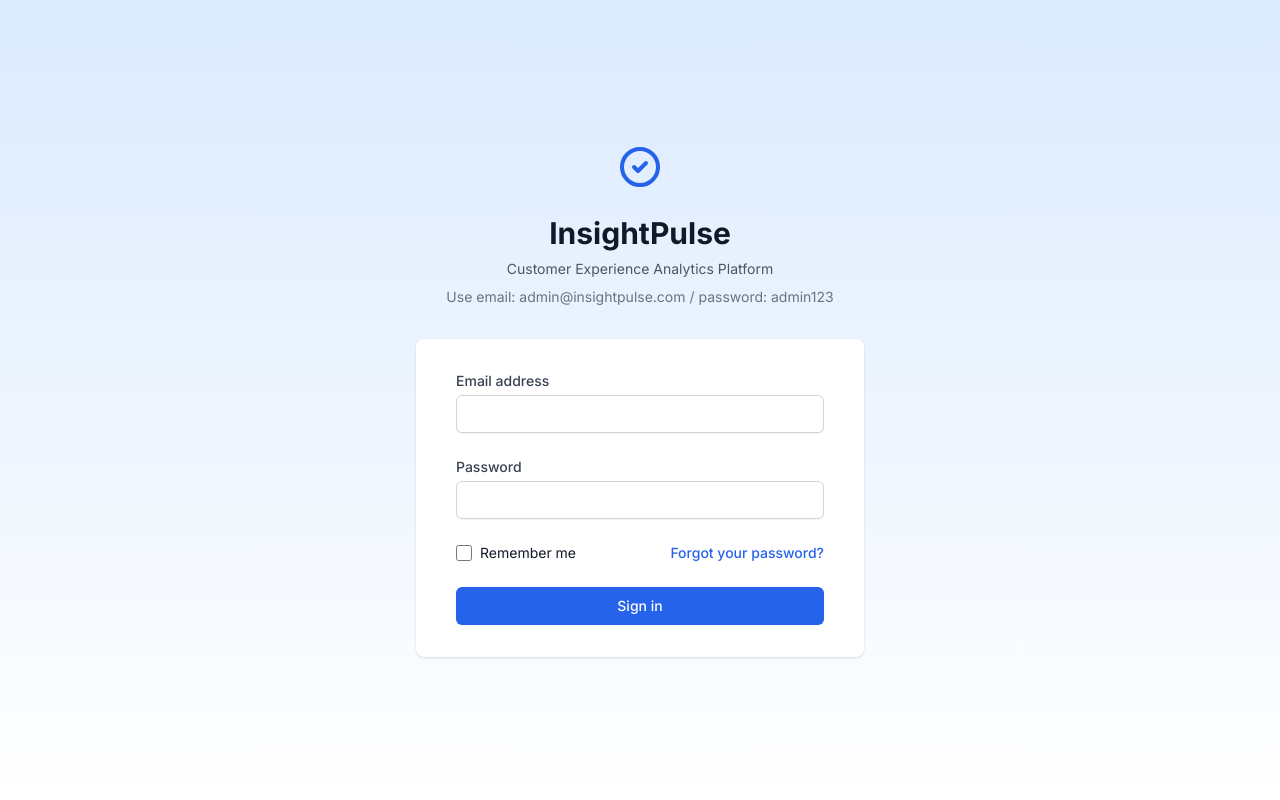
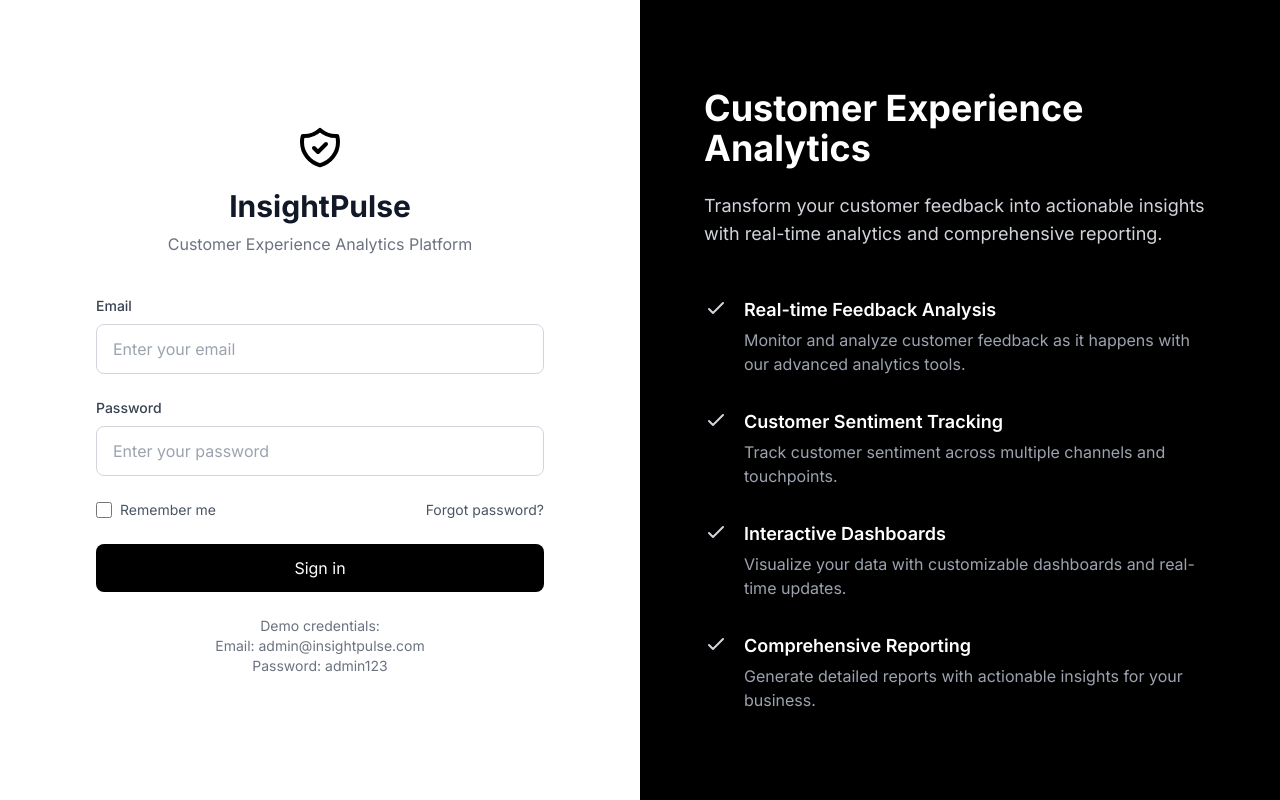
Before and after one commit to apatilgtn/voc-dashboard-update, a React (Vite) app: page /login in a window 1280 px wide. Built offline with nearby package versions, Linux system fonts and the light colour scheme; the HTML template or start-up script is replaced by a standard one.

Commit message:
update login page and dashoboard

```diff
--- a/src/components/DashboardLayout.jsx
+++ b/src/components/DashboardLayout.jsx
@@ -1,8 +1,12 @@
-import React, { useState } from 'react';
-import { Menu, Home, BarChart2, MessageSquare, Phone, Settings, LogOut } from 'lucide-react';
+import React, { useState, useEffect } from 'react';
+import { Menu, Home, BarChart2, MessageSquare, Phone, Settings, LogOut, X, MessageCircle } from 'lucide-react';
+import { generateSpecializedFeedback } from '../services/specializedFeedback';
 
 const DashboardLayout = ({ children }) => {
   const [isSidebarOpen, setIsSidebarOpen] = useState(true);
+  const [isChatOpen, setIsChatOpen] = useState(false);
+  const [feedbacks, setFeedbacks] = useState([]);
+  const [newFeedbackCount, setNewFeedbackCount] = useState(0);
 
   const handleLogout = () => {
     localStorage.removeItem('authToken');
@@ -10,11 +14,130 @@ const DashboardLayout = ({ children }) => {
     window.location.href = '/login';
   };
 
+  useEffect(() => {
+    const generateNewFeedback = () => {
+      const types = ['mental', 'shopping', 'company'];
+      const type = types[Math.floor(Math.random() * types.length)];
+      let newFeedback;
+
+      switch (type) {
+        case 'mental':
+          newFeedback = {
+            ...generateSpecializedFeedback.mentalHealth(),
+            type: 'Mental Health'
+          };
+          break;
+        case 'shopping':
+          newFeedback = {
+            ...generateSpecializedFeedback.shopping(),
+            type: 'Shopping'
+          };
+          break;
+        case 'company':
+          newFeedback = {
+            ...generateSpecializedFeedback.company(),
+            type: 'Company'
+          };
+          break;
+        default:
+          break;
+      }
+
+      setFeedbacks(prev => [newFeedback, ...prev].slice(0, 50));
+      if (!isChatOpen) {
+        setNewFeedbackCount(prev => prev + 1);
+      }
+    };
+
+    const interval = setInterval(generateNewFeedback, 5000);
+    return () => clearInterval(interval);
+  }, [isChatOpen]);
+
+  const ChatBox = () => (
+    <div className="fixed bottom-4 right-4 w-96 bg-white rounded-lg shadow-2xl z-50 border border-gray-200">
+      {/* Chat Header */}
+      <div className="flex items-center justify-between p-4 bg-black rounded-t-lg">
+        <div className="flex items-center">
+          <MessageCircle className="w-5 h-5 text-white mr-2" />
+          <h3 className="text-white font-semibold">Real-time Feedback</h3>
+          <div className="flex items-center ml-3 bg-white/10 px-2 py-1 rounded-full">
+            <div className="w-2 h-2 bg-green-400 rounded-full animate-pulse mr-1"></div>
+            <span className="text-xs text-white">Live</span>
+          </div>
+        </div>
+        <button
+          onClick={() => setIsChatOpen(false)}
+          className="text-white/80 hover:text-white transition-colors hover:bg-white/10 p-1 rounded-full"
+        >
+          <X className="w-5 h-5" />
+        </button>
+      </div>
+
+      {/* Chat Messages */}
+      <div className="h-[32rem] overflow-y-auto p-4 space-y-4">
+        {feedbacks.map((feedback, index) => (
+          <div key={index}
+            className="bg-white rounded-lg p-4 shadow-sm border border-gray-100 hover:shadow-md transition-all duration-200 hover:border-gray-300"
+          >
+            <div className="flex justify-between items-start mb-2">
+              <div className="flex items-center">
+                <span className="px-3 py-1 rounded-full text-xs font-medium bg-gray-100 text-gray-800">
+                  {feedback.type}
+                </span>
+              </div>
+              <span className="text-xs text-gray-500">
+                {new Date(feedback.timestamp).toLocaleTimeString()}
+              </span>
+            </div>
+
+            <div className="space-y-2">
+              {feedback.type === 'Mental Health' && (
+                <>
+                  <p className="text-base font-medium text-gray-900">{feedback.appName}</p>
+                  <p className="text-sm text-gray-600 italic">"{feedback.improvement}"</p>
+                  <div className="flex items-center mt-2">
+                    <span className="text-xs bg-gray-100 text-gray-800 px-2 py-1 rounded-full">
+                      Rating: {feedback.rating}/5
+                    </span>
+                  </div>
+                </>
+              )}
+              {feedback.type === 'Shopping' && (
+                <>
+                  <p className="text-base font-medium text-gray-900">{feedback.storeName}</p>
+                  <div className="flex space-x-2">
+                    <span className="text-xs bg-gray-100 text-gray-800 px-2 py-1 rounded-full">
+                      Satisfaction: {feedback.customerSatisfaction}%
+                    </span>
+                    <span className="text-xs bg-gray-100 text-gray-800 px-2 py-1 rounded-full">
+                      ${feedback.orderAmount}
+                    </span>
+                  </div>
+                </>
+              )}
+              {feedback.type === 'Company' && (
+                <>
+                  <p className="text-base font-medium text-gray-900">{feedback.companyName}</p>
+                  <p className="text-sm text-gray-600">{feedback.pros}</p>
+                  <div className="flex items-center mt-2">
+                    <span className="text-xs bg-gray-100 text-gray-800 px-2 py-1 rounded-full">
+                      {feedback.recommendToFriend ? 'Recommended' : 'Not Recommended'}
+                    </span>
+                  </div>
+                </>
+              )}
+            </div>
+          </div>
+        ))}
+      </div>
+    </div>
+  );
+
   return (
-    <div className="min-h-screen flex bg-slate-50 font-['Inter',sans-serif]">
-      {/* Sidebar - Soft blue gradient */}
-      <div className={`bg-gradient-to-b from-blue-600 via-blue-700 to-blue-800 text-white ${isSidebarOpen ? 'w-64' : 'w-20'} transition-all duration-300`}>
-        <div className="p-4 flex items-center justify-between border-b border-blue-500/30">
+    <div className="min-h-screen flex bg-gray-50 font-['Inter',sans-serif]">
+      {/* Sidebar */}
+      <div className={`bg-black text-white ${isSidebarOpen ? 'w-64' : 'w-20'} transition-all duration-300`}>
+        <div className="p-4 flex items-center justify-between border-b border-white/10">
           {isSidebarOpen && (
             <h1 className="text-xl font-bold text-white tracking-tight">
               InsightPulse
@@ -22,13 +145,13 @@ const DashboardLayout = ({ children }) => {
           )}
           <button
             onClick={() => setIsSidebarOpen(!isSidebarOpen)}
-            className="p-2 hover:bg-blue-500/20 rounded-lg transition-colors"
+            className="p-2 hover:bg-white/10 rounded-lg transition-colors"
           >
             <Menu size={20} className="text-white/90" />
           </button>
         </div>
 
-        <nav className="mt-6 space-y-1">
+        <nav className="mt-6 space-y-1 px-2">
           <NavLink href="/dashboard" icon={<Home size={20} />} label="Dashboard" isOpen={isSidebarOpen} />
           <NavLink href="/analytics" icon={<BarChart2 size={20} />} label="Analytics" isOpen={isSidebarOpen} />
           <NavLink href="/feedback" icon={<MessageSquare size={20} />} label="Feedback" isOpen={isSidebarOpen} />
@@ -38,13 +161,13 @@ const DashboardLayout = ({ children }) => {
       </div>
 
       {/* Main Content */}
-      <div className="flex-1 flex flex-col bg-slate-50">
+      <div className="flex-1 flex flex-col">
         {/* Top Header with Logout */}
-        <header className="bg-white border-b border-slate-200 shadow-sm">
+        <header className="bg-white border-b border-gray-200">
           <div className="flex justify-end px-6 py-3">
             <button
               onClick={handleLogout}
-              className="flex items-center px-4 py-2 text-slate-600 hover:text-red-500 transition-colors rounded-lg hover:bg-slate-50 font-medium"
+              className="flex items-center px-4 py-2 text-gray-600 hover:text-red-500 transition-colors rounded-lg hover:bg-gray-50 font-medium"
             >
               <LogOut size={20} className="mr-2" />
               <span>Logout</span>
@@ -53,12 +176,36 @@ const DashboardLayout = ({ children }) => {
         </header>
 
         {/* Page Content */}
-        <main className="flex-1 overflow-auto p-6 bg-slate-50">
+        <main className="flex-1 overflow-auto p-6 bg-gray-50">
           <div className="max-w-7xl mx-auto">
             {children}
           </div>
         </main>
       </div>
+
+      {/* Chat Toggle Button */}
+      {!isChatOpen && (
+        <button
+          onClick={() => {
+            setIsChatOpen(true);
+            setNewFeedbackCount(0);
+          }}
+          className="fixed bottom-4 right-4 bg-black text-white p-4 rounded-full shadow-lg hover:shadow-xl transition-all duration-300 group"
+        >
+          <MessageCircle className="w-6 h-6" />
+          {newFeedbackCount > 0 && (
+            <span className="absolute -top-2 -right-2 bg-red-500 text-white text-xs rounded-full w-6 h-6 flex items-center justify-center animate-bounce">
+              {newFeedbackCount}
+            </span>
+          )}
+          <span className="absolute right-16 bg-black px-3 py-1 rounded-lg text-white text-sm opacity-0 group-hover:opacity-100 transition-opacity shadow-sm whitespace-nowrap">
+            View Live Feedback
+          </span>
+        </button>
+      )}
+
+      {/* Chat Box */}
+      {isChatOpen && <ChatBox />}
     </div>
   );
 };
@@ -70,22 +217,16 @@ const NavLink = ({ href, icon, label, isOpen }) => {
     <a
       href={href}
       className={`
-        flex items-center px-4 py-3 text-white/90
+        flex items-center px-4 py-3 rounded-lg
         transition-all duration-150
         font-medium text-sm
         ${isActive
-          ? 'bg-blue-500/20 border-l-4 border-white'
-          : 'hover:bg-blue-500/20 border-l-4 border-transparent hover:border-white/50'}
+          ? 'bg-white/10 text-white'
+          : 'text-white/80 hover:bg-white/10 hover:text-white'}
       `}
     >
-      <span className={`${isActive ? 'text-white' : 'text-white/80'}`}>
-        {icon}
-      </span>
-      {isOpen && (
-        <span className={`ml-4 tracking-wide ${isActive ? 'text-white' : 'text-white/90'}`}>
-          {label}
-        </span>
-      )}
+      <span>{icon}</span>
+      {isOpen && <span className="ml-4 tracking-wide">{label}</span>}
     </a>
   );
 };
--- a/src/index.css
+++ b/src/index.css
@@ -1,3 +1,11 @@
+@import url('https://fonts.googleapis.com/css2?family=Inter:wght@400;500;600;700&display=swap');
+
 @tailwind base;
 @tailwind components;
 @tailwind utilities;
+
+body {
+  font-family: 'Inter', sans-serif;
+  -webkit-font-smoothing: antialiased;
+  -moz-osx-font-smoothing: grayscale;
+}
--- a/src/pages/LoginPage.jsx
+++ b/src/pages/LoginPage.jsx
@@ -1,10 +1,4 @@
 import React, { useState } from 'react';
-
-// Dummy credentials for testing
-const DUMMY_CREDENTIALS = {
-  email: 'admin@insightpulse.com',
-  password: 'admin123'
-};
 
 const LoginPage = () => {
   const [formData, setFormData] = useState({
@@ -31,9 +25,7 @@ const LoginPage = () => {
     await new Promise(resolve => setTimeout(resolve, 1000));
 
     // Check credentials
-    if (formData.email === DUMMY_CREDENTIALS.email &&
-        formData.password === DUMMY_CREDENTIALS.password) {
-      // Store dummy token in localStorage - using authToken to match App.jsx
+    if (formData.email === 'admin@insightpulse.com' && formData.password === 'admin123') {
       localStorage.setItem('authToken', 'dummy_jwt_token');
       localStorage.setItem('user', JSON.stringify({
         email: formData.email,
@@ -42,7 +34,6 @@ const LoginPage = () => {
       }));
 
       setIsLoading(false);
-      // Force a page reload and redirect
       window.location.href = '/dashboard';
     } else {
       setIsLoading(false);
@@ -51,117 +42,147 @@ const LoginPage = () => {
   };
 
   return (
-    <div className="min-h-screen bg-gradient-to-b from-blue-100 to-white flex flex-col justify-center py-12 sm:px-6 lg:px-8">
-      <div className="sm:mx-auto sm:w-full sm:max-w-md">
-        <div className="flex justify-center">
-          <svg
-            className="h-12 w-12 text-blue-600"
-            fill="none"
-            viewBox="0 0 24 24"
-            stroke="currentColor"
-          >
-            <path
-              strokeLinecap="round"
-              strokeLinejoin="round"
-              strokeWidth={2}
-              d="M9 12l2 2 4-4m6 2a9 9 0 11-18 0 9 9 0 0118 0z"
-            />
+    <div className="min-h-screen flex">
+      {/* Left side - Login Form */}
+      <div className="w-1/2 flex items-center justify-center bg-white p-16">
+        <div className="max-w-md w-full">
+          {/* Logo and Title */}
+          <div className="text-center mb-10">
+            <div className="flex justify-center mb-4">
+              <svg viewBox="0 0 24 24" className="h-12 w-12 text-black" fill="none" stroke="currentColor" strokeWidth="2">
+                <path strokeLinecap="round" strokeLinejoin="round" d="M9 12l2 2 4-4m5.618-4.016A11.955 11.955 0 0112 2.944a11.955 11.955 0 01-8.618 3.04A12.02 12.02 0 003 9c0 5.591 3.824 10.29 9 11.622 5.176-1.332 9-6.03 9-11.622 0-1.042-.133-2.052-.382-3.016z" />
               </svg>
             </div>
-        <h2 className="mt-6 text-center text-3xl font-extrabold text-gray-900">
-          InsightPulse
-        </h2>
-        <p className="mt-2 text-center text-sm text-gray-600">
-          Customer Experience Analytics Platform
-        </p>
-        <div className="mt-2 text-center text-sm text-gray-500">
-          Use email: admin@insightpulse.com / password: admin123
-        </div>
+            <h1 className="text-3xl font-bold text-gray-900 mb-2">InsightPulse</h1>
+            <p className="text-gray-500">Customer Experience Analytics Platform</p>
           </div>
 
-      <div className="mt-8 sm:mx-auto sm:w-full sm:max-w-md">
-        <div className="bg-white py-8 px-4 shadow sm:rounded-lg sm:px-10">
-          <form className="space-y-6" onSubmit={handleSubmit}>
+          <form onSubmit={handleSubmit} className="space-y-6">
             {error && (
-              <div className="rounded-md bg-red-50 p-4">
-                <div className="text-sm text-red-700">{error}</div>
+              <div className="bg-red-50 p-4 rounded-lg">
+                <p className="text-sm text-red-600">{error}</p>
               </div>
             )}
 
             <div>
-              <label htmlFor="email" className="block text-sm font-medium text-gray-700">
-                Email address
+              <label className="block text-sm font-medium text-gray-700 mb-2">
+                Email
               </label>
-              <div className="mt-1">
               <input
-                  id="email"
+                type="email"
                 name="email"
-                  type="email"
-                  autoComplete="email"
-                  required
                 value={formData.email}
                 onChange={handleInputChange}
-                  className="appearance-none block w-full px-3 py-2 border border-gray-300 rounded-md shadow-sm placeholder-gray-400 focus:outline-none focus:ring-blue-500 focus:border-blue-500 sm:text-sm"
+                className="w-full px-4 py-3 rounded-lg border border-gray-300 focus:ring-2 focus:ring-black focus:border-transparent transition-colors"
+                placeholder="Enter your email"
+                required
               />
-              </div>
             </div>
 
             <div>
-              <label htmlFor="password" className="block text-sm font-medium text-gray-700">
+              <label className="block text-sm font-medium text-gray-700 mb-2">
                 Password
               </label>
-              <div className="mt-1">
               <input
-                  id="password"
+                type="password"
                 name="password"
-                  type="password"
-                  autoComplete="current-password"
-                  required
                 value={formData.password}
                 onChange={handleInputChange}
-                  className="appearance-none block w-full px-3 py-2 border border-gray-300 rounded-md shadow-sm placeholder-gray-400 focus:outline-none focus:ring-blue-500 focus:border-blue-500 sm:text-sm"
+                className="w-full px-4 py-3 rounded-lg border border-gray-300 focus:ring-2 focus:ring-black focus:border-transparent transition-colors"
+                placeholder="Enter your password"
+                required
               />
-              </div>
             </div>
 
             <div className="flex items-center justify-between">
               <div className="flex items-center">
                 <input
-                  id="remember-me"
-                  name="remember-me"
                   type="checkbox"
-                  className="h-4 w-4 text-blue-600 focus:ring-blue-500 border-gray-300 rounded"
+                  className="h-4 w-4 rounded border-gray-300 text-black focus:ring-black"
                 />
-                <label htmlFor="remember-me" className="ml-2 block text-sm text-gray-900">
-                  Remember me
-                </label>
+                <label className="ml-2 text-sm text-gray-600">Remember me</label>
+              </div>
+              <button
+                type="button"
+                className="text-sm text-gray-600 hover:text-black transition-colors"
+              >
+                Forgot password?
+              </button>
             </div>
 
-              <div className="text-sm">
             <button
-                  type="button"
-                  className="font-medium text-blue-600 hover:text-blue-500"
-                  onClick={() => alert('Contact admin for password reset')}
+              type="submit"
+              disabled={isLoading}
+              className="w-full py-3 px-4 bg-black text-white rounded-lg hover:bg-gray-800 focus:outline-none focus:ring-2 focus:ring-offset-2 focus:ring-black transition-colors disabled:opacity-50 disabled:cursor-not-allowed"
             >
-                  Forgot your password?
+              {isLoading ? (
+                <span className="flex items-center justify-center">
+                  <svg className="animate-spin -ml-1 mr-3 h-5 w-5 text-white" xmlns="http://www.w3.org/2000/svg" fill="none" viewBox="0 0 24 24">
+                    <circle className="opacity-25" cx="12" cy="12" r="10" stroke="currentColor" strokeWidth="4"></circle>
+                    <path className="opacity-75" fill="currentColor" d="M4 12a8 8 0 018-8V0C5.373 0 0 5.373 0 12h4zm2 5.291A7.962 7.962 0 014 12H0c0 3.042 1.135 5.824 3 7.938l3-2.647z"></path>
+                  </svg>
+                  Signing in...
+                </span>
+              ) : (
+                'Sign in'
+              )}
             </button>
+
+            <div className="text-center text-sm text-gray-500 mt-4">
+              Demo credentials:
+              <br />
+              Email: admin@insightpulse.com
+              <br />
+              Password: admin123
+            </div>
+          </form>
         </div>
       </div>
 
-            <div>
-              <button
-                type="submit"
-                disabled={isLoading}
-                className="w-full flex justify-center py-2 px-4 border border-transparent rounded-md shadow-sm text-sm font-medium text-white bg-blue-600 hover:bg-blue-700 focus:outline-none focus:ring-2 focus:ring-offset-2 focus:ring-blue-500 disabled:opacity-50 disabled:cursor-not-allowed"
-              >
-                {isLoading ? 'Signing in...' : 'Sign in'}
-              </button>
+      {/* Right side - Image and Features */}
+      <div className="w-1/2 bg-black text-white p-16 flex flex-col justify-center">
+        <div className="max-w-lg">
+          <h2 className="text-4xl font-bold mb-6">Customer Experience Analytics</h2>
+          <p className="text-lg text-gray-300 mb-12">
+            Transform your customer feedback into actionable insights with real-time analytics and comprehensive reporting.
+          </p>
+
+          <div className="space-y-8">
+            <Feature
+              title="Real-time Feedback Analysis"
+              description="Monitor and analyze customer feedback as it happens with our advanced analytics tools."
+            />
+            <Feature
+              title="Customer Sentiment Tracking"
+              description="Track customer sentiment across multiple channels and touchpoints."
+            />
+            <Feature
+              title="Interactive Dashboards"
+              description="Visualize your data with customizable dashboards and real-time updates."
+            />
+            <Feature
+              title="Comprehensive Reporting"
+              description="Generate detailed reports with actionable insights for your business."
+            />
           </div>
-          </form>
         </div>
       </div>
     </div>
   );
 };
 
+const Feature = ({ title, description }) => (
+  <div className="flex items-start">
+    <div className="flex-shrink-0">
+      <svg className="h-6 w-6 text-gray-300" fill="none" stroke="currentColor" viewBox="0 0 24 24">
+        <path strokeLinecap="round" strokeLinejoin="round" strokeWidth="2" d="M5 13l4 4L19 7" />
+      </svg>
+    </div>
+    <div className="ml-4">
+      <h3 className="text-lg font-semibold mb-1">{title}</h3>
+      <p className="text-gray-400">{description}</p>
+    </div>
+  </div>
+);
+
 export default LoginPage;
```
Lines whose indentation alone changed are shown as unchanged.
